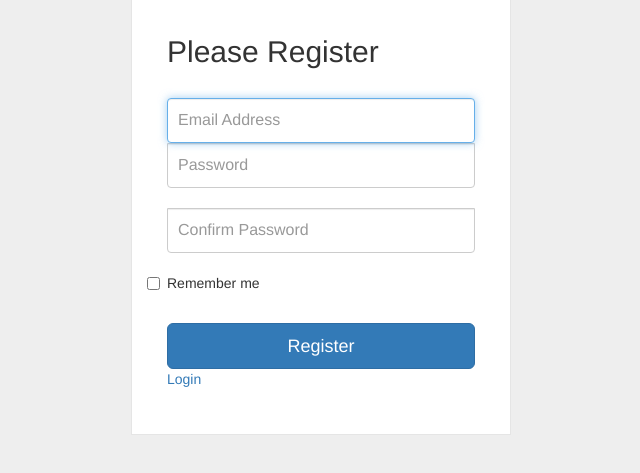
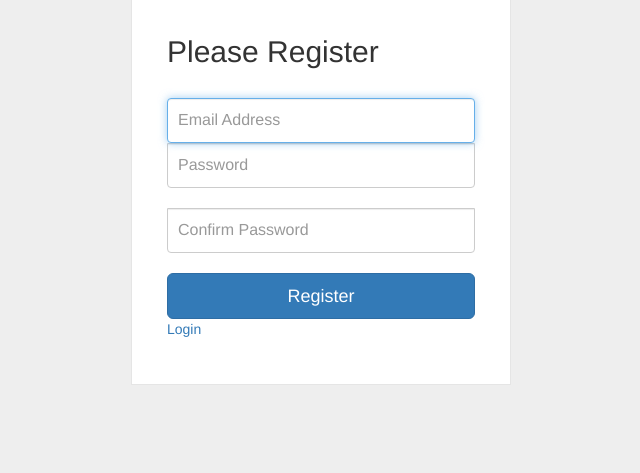
Before and after one commit to Ilhicas/flask-react-project, a Flask app: page /register_form in a window 1280 px wide. Shown: the part 81-554 px from the top of the page, without its empty margins (319-959 px from the left). Run offline with Flask 2, Linux system fonts and the light colour scheme; some libraries are stand-ins or nearby versions.

Commit message:
Fix html

```diff
--- a/templates/login.html
+++ b/templates/login.html
@@ -4,7 +4,7 @@
     <meta charset="UTF-8">
     <title>Login Form</title>
     <link href="{{ url_for('static', filename='css/bootstrap.min.css') }}" rel="stylesheet">
-  <link href="{{ url_for('static', filename='css/style.css') }}" rel="stylesheet">
+    <link href="{{ url_for('static', filename='css/style.css') }}" rel="stylesheet">
 
 
 </head>
@@ -21,7 +21,7 @@
             </label>
             <button class="btn btn-lg btn-primary btn-block" type="submit">Login</button>
             <div>
-            <a href="/login?register=true">Register</a>
+                <a href="/login?register=true">Register</a>
             </div>
         </form>
 
--- a/templates/register.html
+++ b/templates/register.html
@@ -17,17 +17,11 @@
             <input type="email" class="form-control" name="email" placeholder="Email Address" required="" autofocus="" />
             <input type="password" class="form-control" name="password" placeholder="Password" required=""/>
             <input type="password" class="form-control" name="confirm_password" placeholder="Confirm Password" required=""/>
-      <label class="checkbox">
-        <input type="checkbox" value="true" id="rememberMe" name="rememberMe"> Remember me
-      </label>
             <button class="btn btn-lg btn-primary btn-block" type="submit">Register</button>
             <div>
                 <a href="/login">Login</a>
             </div>
         </form>
-    <div>
-
-    </div>
     </div>
 
 
```
Lines whose indentation alone changed are shown as unchanged.
